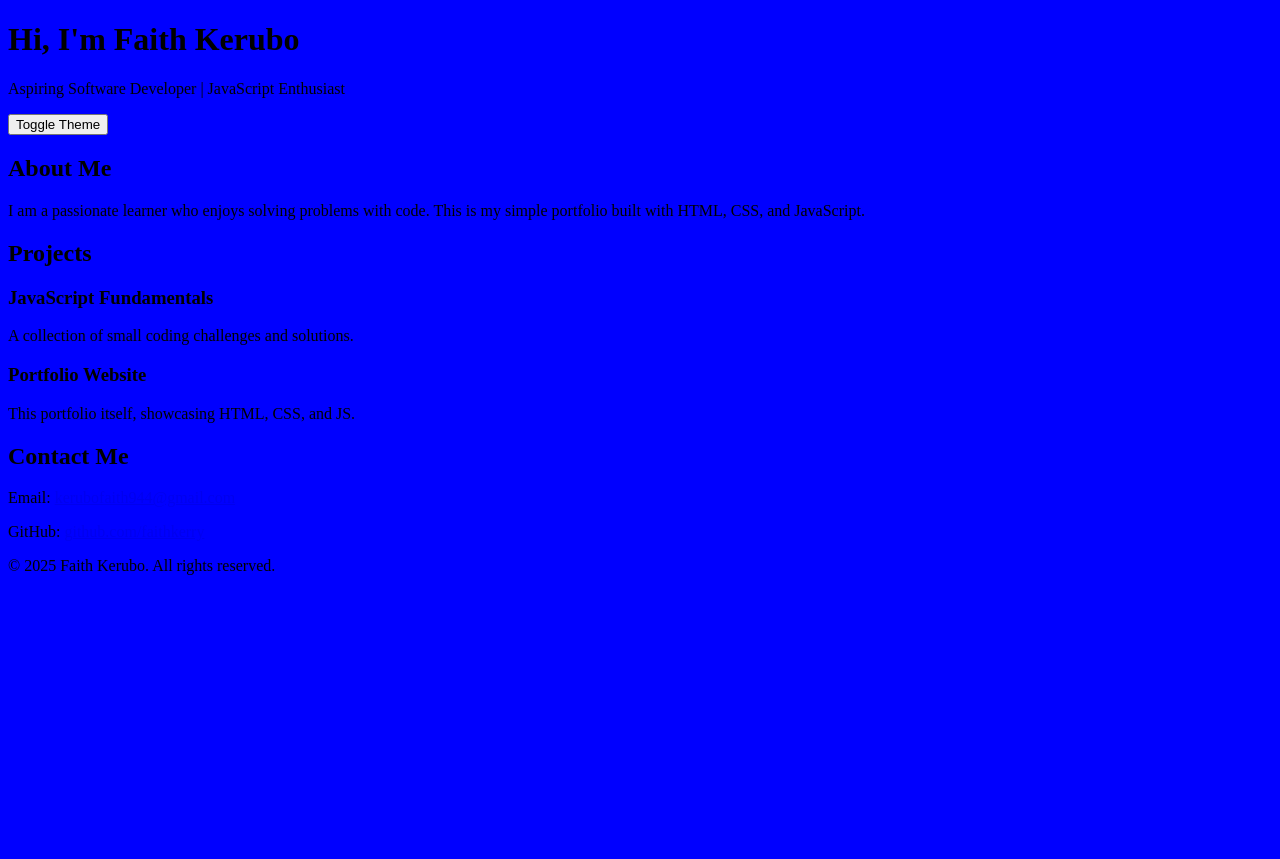
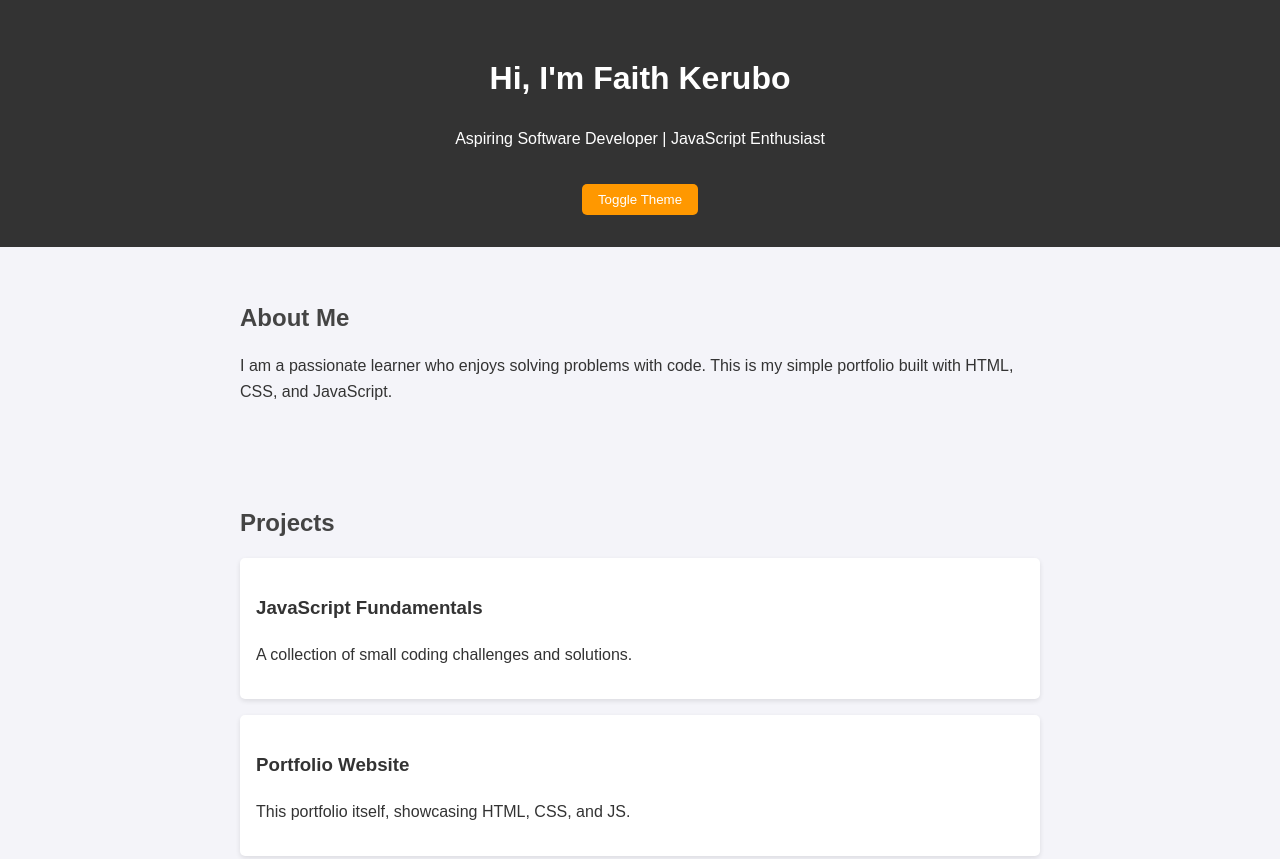
Before and after one commit to faithkerry/Woven-By-Kerry, a plain HTML site: page index.html in a window 1280 px wide. Shown: the top 859 px of the page. Before the commit the page ends 800 px from the top, so only its background shows below. Drawn offline with Linux system fonts and the light colour scheme.

Commit message:
worked on my style.css file

```diff
--- a/style.css
+++ b/style.css
@@ -1,3 +1,78 @@
 body {
     background: blue;
 }
+/* General Styles */
+body {
+  font-family: Arial, sans-serif;
+  margin: 0;
+  padding: 0;
+  line-height: 1.6;
+  background: #f4f4f9;
+  color: #333;
+}
+
+/* Header */
+header {
+  text-align: center;
+  background: #333;
+  color: white;
+  padding: 2rem 1rem;
+}
+
+header button {
+  margin-top: 1rem;
+  padding: 0.5rem 1rem;
+  border: none;
+  cursor: pointer;
+  background: #ff9800;
+  color: white;
+  border-radius: 5px;
+}
+
+header button:hover {
+  background: #e68900;
+}
+
+/* Sections */
+section {
+  padding: 2rem;
+  max-width: 800px;
+  margin: auto;
+}
+
+h2 {
+  color: #444;
+  margin-bottom: 1rem;
+}
+
+/* Projects */
+.project {
+  background: #fff;
+  padding: 1rem;
+  margin: 1rem 0;
+  border-radius: 5px;
+  box-shadow: 0 2px 5px rgba(0,0,0,0.1);
+}
+
+/* Footer */
+footer {
+  text-align: center;
+  padding: 1rem;
+  background: #333;
+  color: white;
+  margin-top: 2rem;
+}
+
+/* Dark Mode */
+.dark-mode {
+  background: #222;
+  color: #f4f4f9;
+}
+
+.dark-mode header {
+  background: #111;
+}
+
+.dark-mode footer {
+  background: #111;
+}
```
